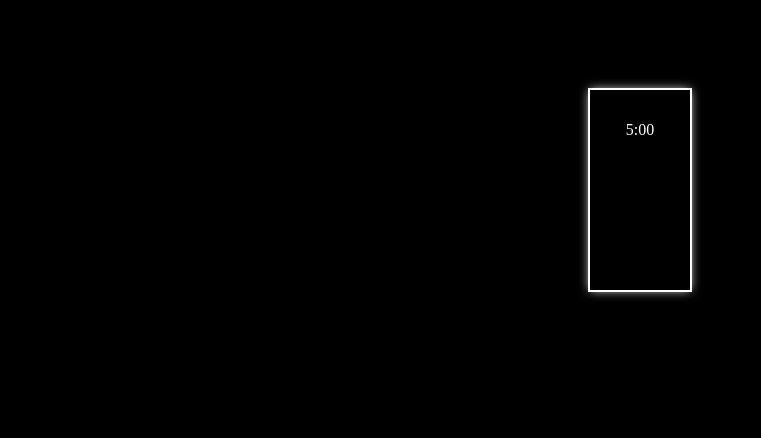
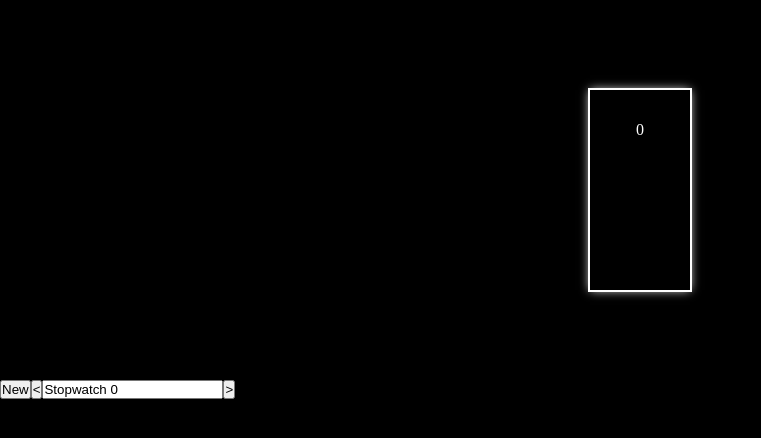
Before and after one commit to moefingers/react-timer-stopwatch-v2, a React (Vite) app: page / in a window 1280 px wide. Shown: the top 438 px of the page, without its empty margins (0-761 px from the left). Built offline with nearby package versions, Linux system fonts and the light colour scheme.

Commit message:
added stopwatch object structure, display of title, create new entry, and navigation between entries

```diff
--- a/src/App.css
+++ b/src/App.css
@@ -1,6 +1,11 @@
 html {
   background-color: black;
   color: white;
+}
+
+* {
+  margin: 0;
+  padding: 0;
 }
 
 .test-wrapper {
@@ -35,3 +40,13 @@ html {
 .test-child-altered{
   top: 50%;
 }
+
+
+.stopwatch-wrapper{
+
+}
+
+.stopwatch-title{
+  width: fit-content;
+  margin: 0 auto;
+}
--- a/src/App.jsx
+++ b/src/App.jsx
@@ -1,14 +1,12 @@
 import './App.css'
-import { useState } from 'react'
+
+import Stopwatch from './components/stopwatch/stopwatch'
 
 function App() {
-  const [circlizedActive, setCirclizedActive] = useState(false)
 
   return (
     <>
-      <div className={`test-wrapper ${circlizedActive ? 'test-wrapper-altered' : ''}`} onClick={() => setCirclizedActive(!circlizedActive)}>
-        <div className={`test-child ${circlizedActive ? 'test-child-altered' : ''}`}>5:00</div>
-      </div>
+      <Stopwatch />
     </>
   )
 }
--- /dev/null
+++ b/src/assets/Animations.js
@@ -0,0 +1,40 @@
+export const fadeOpacityIn = [{opacity: 0}, {opacity: 1}]
+
+// export const slideInFromLeft = [{transform: 'translateX(-100%)'}, {transform: 'translateX(0)'}]
+
+// export const slideInFromRight = [{transform: 'translateX(100%)'}, {transform: 'translateX(0)'}]
+
+// export const slideOutToRight = [{transform: 'translateX(0)'}, {transform: 'translateX(100%)'}]
+
+// export const slideOutToLeft = [{transform: 'translateX(0)'}, {transform: 'translateX(-100%)'}]
+
+export const slideInFromLeft = [{transform: 'translateX(-100%)', opacity: 0}, {transform: 'translateX(0)', opacity: 1}]
+
+export const slideInFromRight = [{transform: 'translateX(100%)', opacity: 0}, {transform: 'translateX(0)', opacity: 1}]
+
+export const slideOutToRight = [{transform: 'translateX(0)', opacity: 1}, {transform: 'translateX(100%)', opacity: 0}]
+
+export const slideOutToLeft = [{transform: 'translateX(0)', opacity: 1}, {transform: 'translateX(-100%)', opacity: 0}]
+
+
+const settingsSize = {width: "8rem", height: "14rem"}
+export const expandOutToLeftThenExpandOutToBottom = [
+    {
+        width: '0',
+        height: '0',
+        opacity: 0,
+        visibility: 'hidden'
+    }, {
+        width: settingsSize.width,
+        height: '2rem',
+        opacity: 1,
+        offset: 0.3,
+        visibility: 'visible'
+    }, {
+        width: settingsSize.width,
+        height: settingsSize.height,
+        opacity: 1,
+        visibility: 'visible'
+
+    }
+]
--- /dev/null
+++ b/src/components/stopwatch/stopwatch.jsx
@@ -0,0 +1,56 @@
+import React, { useState } from 'react'
+
+import { fadeOpacityIn, slideInFromLeft, slideInFromRight, slideOutToRight, slideOutToLeft, expandOutToLeftThenExpandOutToBottom } from '../../assets/Animations'
+
+
+export default function Stopwatch() {
+
+    const defaultStopwatchObjectEntry = {
+        storedTime: 0,
+        name: "Stopwatch 0",
+        timeArray: [],
+        avgLapTime: 0,
+        avgLapTimeWithoutStoppedTimes: 0
+    }
+    const [stopwatchObject, setStopwatchObject] = useState({
+        0: defaultStopwatchObjectEntry
+    })
+    const [currentStopwatchObjectIndex, setCurrentStopwatchObjectIndex] = useState(0)
+
+    function updateObjectEntry(fullObject, entryKey, entryValue) {
+        setStopwatchObject(Object.assign(
+            {},
+            fullObject,
+            {[entryKey]: entryValue}))
+
+        console.log(fullObject)
+    }
+
+    function navigateToKeyFromObject(fullObject, currentKey, setCurrentKey, destination) {
+        if(destination == 'next') {destination = currentKey + 1}
+        if(destination == 'previous') {destination = currentKey - 1}
+        console.log(destination)
+
+        let aboveMaxIndex = Object.keys(fullObject).length
+
+        if(destination < aboveMaxIndex && destination >= 0) {
+            setCurrentKey(destination)
+        } else {console.log("Destination out of range.")}
+    }
+
+    const [circlizedActive, setCirclizedActive] = useState(false)
+    return (
+        <div className="stopwatch-wrapper">
+            <div className={`test-wrapper ${circlizedActive ? 'test-wrapper-altered' : ''}`} onClick={() => setCirclizedActive(!circlizedActive)}>
+                <div className={`test-child ${circlizedActive ? 'test-child-altered' : ''}`}>
+                    {stopwatchObject[currentStopwatchObjectIndex].storedTime}
+                </div>
+            </div>
+            <button className={`stopwatch-button add-stopwatch-entry`} onClick={(event) => {event.stopPropagation();updateObjectEntry(stopwatchObject, Object.entries(stopwatchObject).length, Object.assign({}, defaultStopwatchObjectEntry, {name: `Stopwatch ${Object.entries(stopwatchObject).length}`}))}}
+            >New</button>
+            <button className={`stopwatch-button`} onClick={(event) => navigateToKeyFromObject(stopwatchObject, currentStopwatchObjectIndex, setCurrentStopwatchObjectIndex, 'previous')}>&lt;</button>
+            <input className="stopwatch-title" value={stopwatchObject[currentStopwatchObjectIndex].name} onChange={(event) => updateObjectEntry(stopwatchObject, currentStopwatchObjectIndex, Object.assign({}, stopwatchObject[currentStopwatchObjectIndex], {name: event.target.value}))}/>
+            <button className={`stopwatch-button`} onClick={(event) => navigateToKeyFromObject(stopwatchObject, currentStopwatchObjectIndex, setCurrentStopwatchObjectIndex, 'next')}>&gt;</button>
+        </div>
+    )
+}
```
